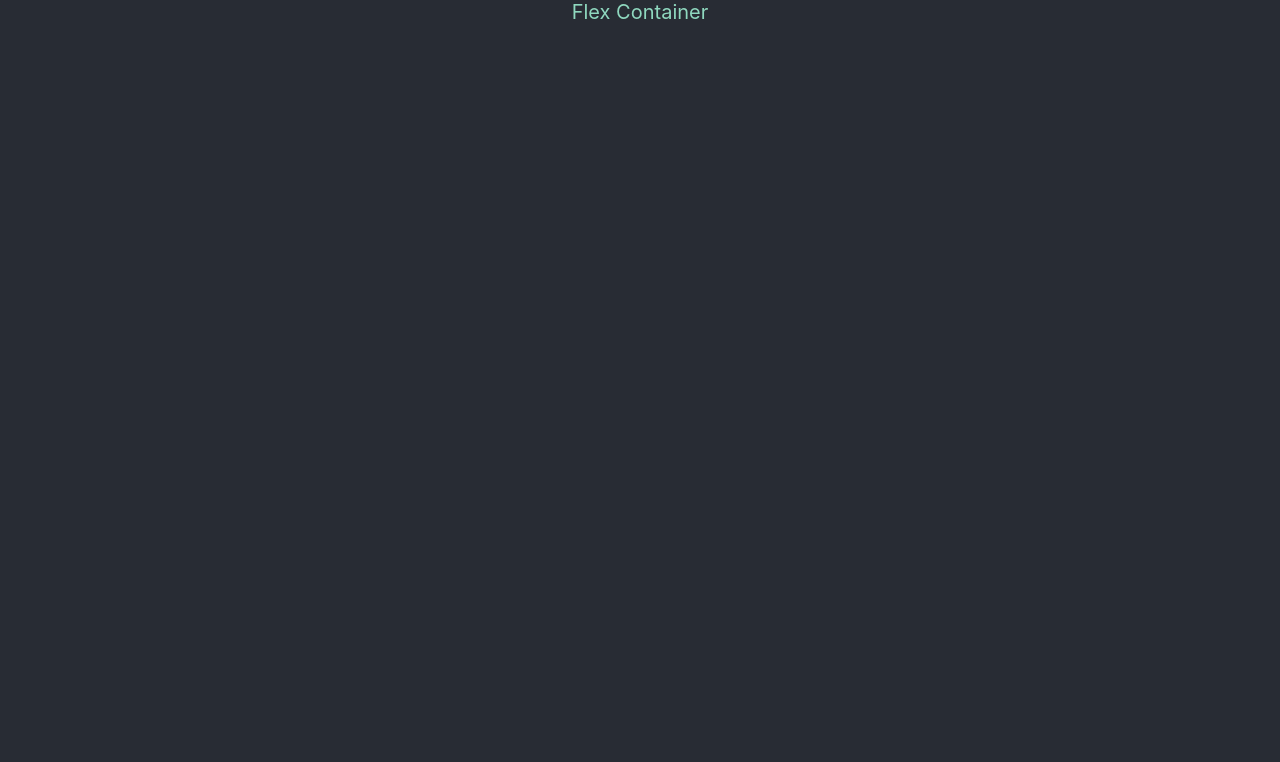
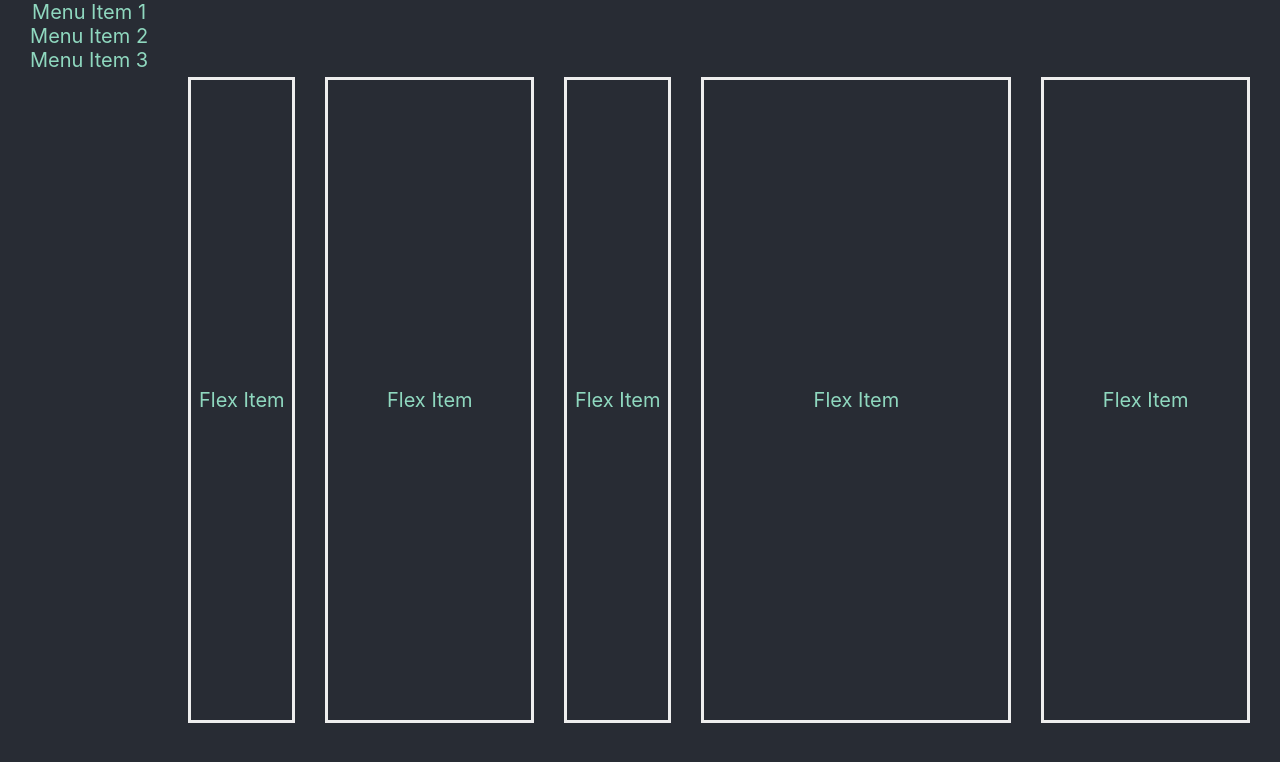
Before and after one commit to rabbitwerks/react-flexbox-util-demo, a React (Create React App) app: page / in a window 1280 px wide. Shown: the top 762 px of the page. Built offline with nearby package versions, Linux system fonts and the light colour scheme.

Commit message:
added: flex item cmp, working on navbar

```diff
--- a/src/App.js
+++ b/src/App.js
@@ -1,10 +1,12 @@
 import React from 'react';
+import NavbarMain from './components/navbar/navbar-main';
 import FlexContainer from './components/flex-container';
 import './assets/css/App.css';
 
 function App() {
   return (
-    <div className="App">
+    <div className="App fxbx">
+      <NavbarMain />
       <FlexContainer />
     </div>
   );
--- a/src/assets/css/main.css
+++ b/src/assets/css/main.css
@@ -1,6 +1,7 @@
 html {
   font-size: 20px;
 }
+
 
 #root {
   height: 100vh;
@@ -11,4 +12,5 @@ html {
   text-align: center;
   background-color: #282c34;
   color: #8fd8bf;
+  padding: 0 1.5rem;
 }
--- a/src/components/flex-container/index.js
+++ b/src/components/flex-container/index.js
@@ -1,11 +1,22 @@
 import React from 'react';
+import FlexItem from '../flex-item/';
+
+const styles = {
+  flexContainer: {
+    'height': '100%',
+  }
+}
 
 function FlexContainer() {
-  return(
-    <div className="flex-container fxbx spc-ctr">
-      <span>
-        Flex Container
-      </span>
+  return (
+    <div
+      className="flex-container f1 fxbx fg3 spc-ctr"
+      style={styles.flexContainer}>
+      <FlexItem flex="f1" alertMe={() => alert('hello youtube and twitch') }/>
+      <FlexItem flex="f2"/>
+      <FlexItem flex="f1"/>
+      <FlexItem flex="f3"/>
+      <FlexItem flex="f2"/>
     </div>
   )
 }
--- /dev/null
+++ b/src/components/flex-item/index.js
@@ -0,0 +1,23 @@
+import React from 'react';
+
+const styles = {
+  flexItem: {
+    height: '80%',
+    border: '3px solid #eee',
+  }
+}
+
+function FlexItem(props) {
+  return (
+    <div
+      className={`${props.flex} fxbx spc-ctr`}
+      style={styles.flexItem}
+      onClick={props.alertMe}>
+      <span>
+        Flex Item
+      </span>
+    </div>
+  )
+}
+
+export default FlexItem;
--- /dev/null
+++ b/src/components/navbar/navbar-main/index.js
@@ -0,0 +1,25 @@
+import React from 'react';
+
+const styles = {
+  navbarMain: {
+    'margin-right': '2rem',
+  }
+}
+
+function NavbarMain() {
+  return (
+    <nav className="navbar--main fxbx fd-c" style={styles.navbarMain}>
+      <span className="flex-item">
+        Menu Item 1
+      </span>
+      <span className="flex-item">
+        Menu Item 2
+      </span>
+      <span className="flex-item">
+        Menu Item 3
+      </span>
+    </nav>
+  )
+}
+
+export default NavbarMain;
```
